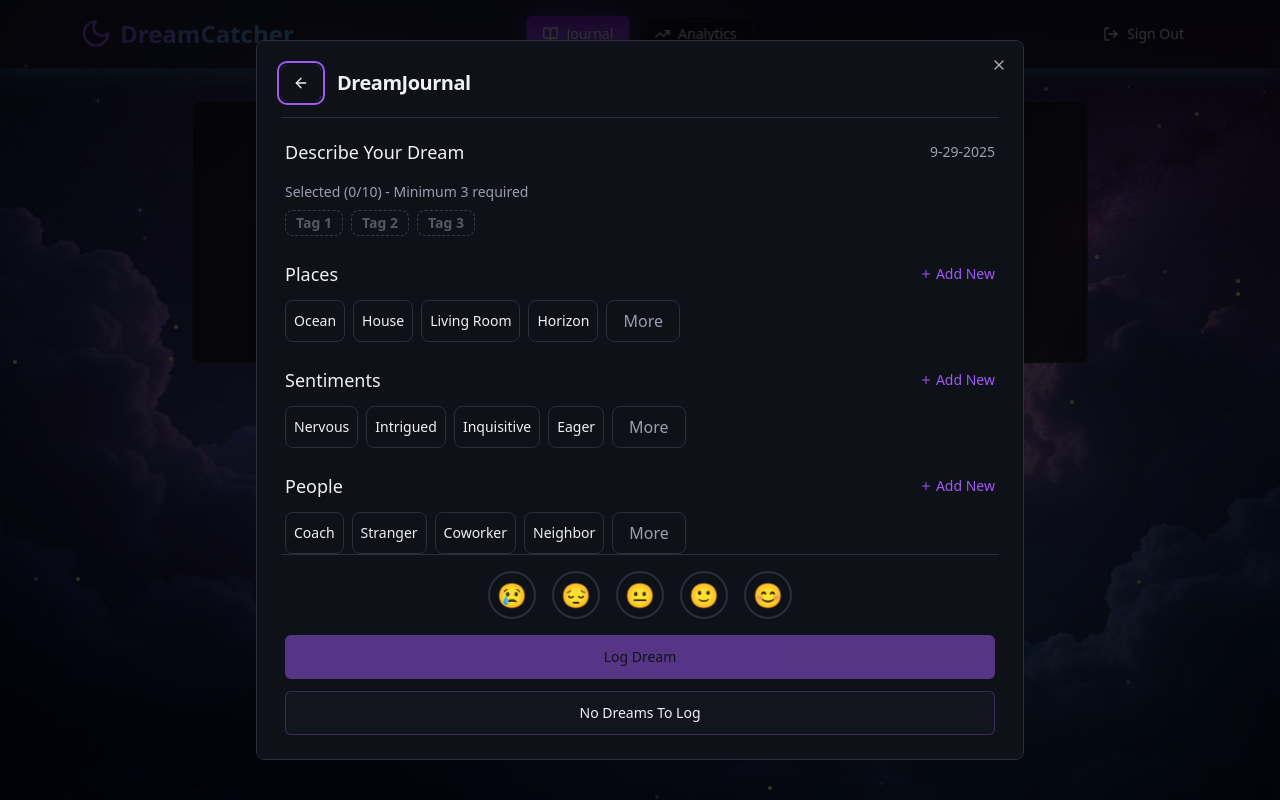
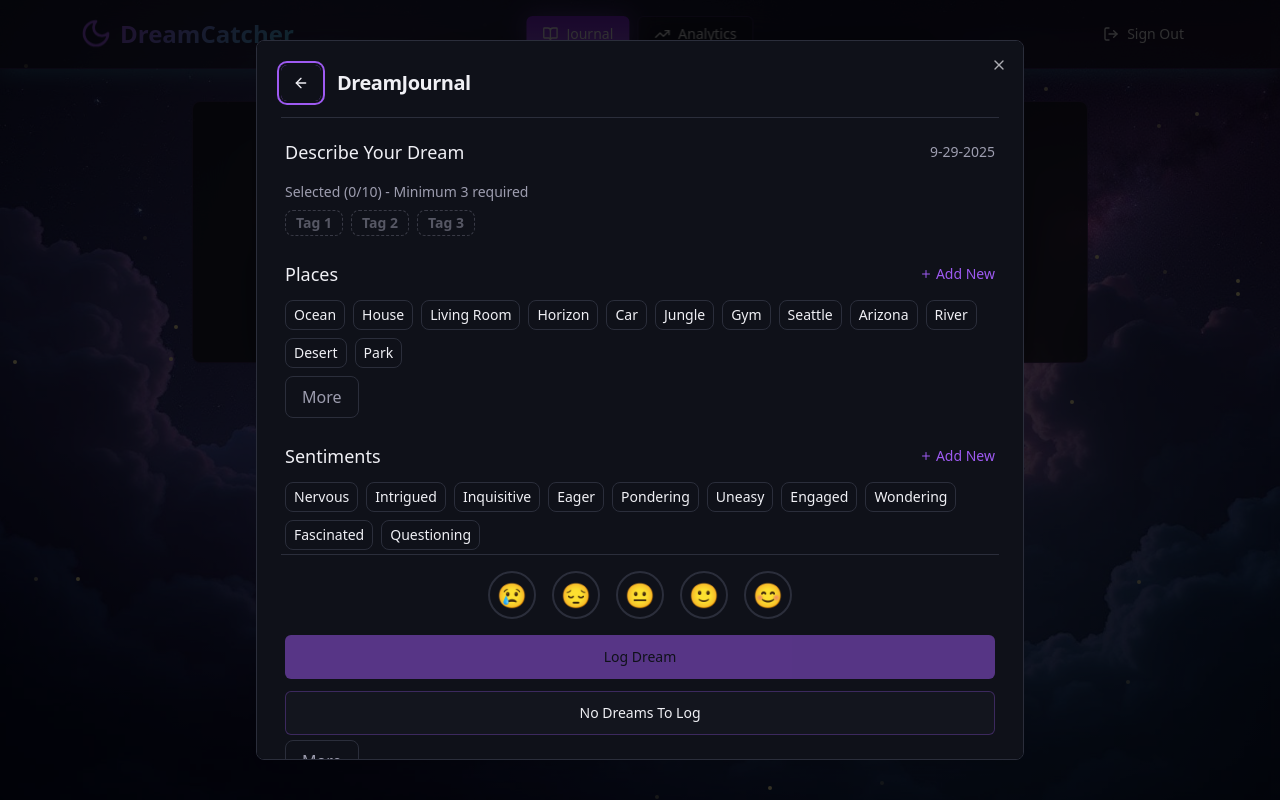
Before and after one commit to augustbrowning/dream-catcher-studio, a React (Vite) app: page / in a window 1280 px wide. Built offline with nearby package versions, Linux system fonts and the light colour scheme.

Commit message:
Refactor badge display

```diff
--- a/src/components/DreamEntryPopup.tsx
+++ b/src/components/DreamEntryPopup.tsx
@@ -213,7 +213,7 @@ const DreamEntryPopup = ({ isOpen, onClose, onSave }: DreamEntryPopupProps) => {
               </div>
             )}
             <div className="flex flex-wrap gap-2">
-              {(expandedPlaces ? PLACES : PLACES.slice(0, 4)).map((place) => (
+              {(expandedPlaces ? PLACES : PLACES).map((place) => (
                 <button
                   key={place}
                   onClick={() => handleTagToggle(place, selectedPlaces, setSelectedPlaces)}
@@ -226,15 +226,17 @@ const DreamEntryPopup = ({ isOpen, onClose, onSave }: DreamEntryPopupProps) => {
                   {place}
                 </button>
               ))}
+            </div>
             {PLACES.length > 4 && (
+              <div className="flex mt-2">
                 <button
                   onClick={() => setExpandedPlaces(!expandedPlaces)}
                   className="px-4 py-2 rounded-lg border border-border hover:bg-muted text-muted-foreground transition-colors"
                 >
                   {expandedPlaces ? 'Less' : 'More'}
                 </button>
+              </div>
             )}
-            </div>
           </div>
 
           {/* Sentiments */}
@@ -272,7 +274,7 @@ const DreamEntryPopup = ({ isOpen, onClose, onSave }: DreamEntryPopupProps) => {
               </div>
             )}
             <div className="flex flex-wrap gap-2">
-              {(expandedSentiments ? SENTIMENTS : SENTIMENTS.slice(0, 4)).map((sentiment) => (
+              {(expandedSentiments ? SENTIMENTS : SENTIMENTS).map((sentiment) => (
                 <button
                   key={sentiment}
                   onClick={() => handleTagToggle(sentiment, selectedSentiments, setSelectedSentiments)}
@@ -285,15 +287,17 @@ const DreamEntryPopup = ({ isOpen, onClose, onSave }: DreamEntryPopupProps) => {
                   {sentiment}
                 </button>
               ))}
+            </div>
             {SENTIMENTS.length > 4 && (
+              <div className="flex mt-2">
                 <button
                   onClick={() => setExpandedSentiments(!expandedSentiments)}
                   className="px-4 py-2 rounded-lg border border-border hover:bg-muted text-muted-foreground transition-colors"
                 >
                   {expandedSentiments ? 'Less' : 'More'}
                 </button>
+              </div>
             )}
-            </div>
           </div>
 
           {/* People */}
@@ -331,7 +335,7 @@ const DreamEntryPopup = ({ isOpen, onClose, onSave }: DreamEntryPopupProps) => {
               </div>
             )}
             <div className="flex flex-wrap gap-2">
-              {(expandedPeople ? PEOPLE : PEOPLE.slice(0, 4)).map((person) => (
+              {(expandedPeople ? PEOPLE : PEOPLE).map((person) => (
                 <button
                   key={person}
                   onClick={() => handleTagToggle(person, selectedPeople, setSelectedPeople)}
@@ -344,15 +348,17 @@ const DreamEntryPopup = ({ isOpen, onClose, onSave }: DreamEntryPopupProps) => {
                   {person}
                 </button>
               ))}
+            </div>
             {PEOPLE.length > 4 && (
+              <div className="flex mt-2">
                 <button
                   onClick={() => setExpandedPeople(!expandedPeople)}
                   className="px-4 py-2 rounded-lg border border-border hover:bg-muted text-muted-foreground transition-colors"
                 >
                   {expandedPeople ? 'Less' : 'More'}
                 </button>
+              </div>
             )}
-            </div>
           </div>
 
           {/* Actions */}
@@ -390,7 +396,7 @@ const DreamEntryPopup = ({ isOpen, onClose, onSave }: DreamEntryPopupProps) => {
               </div>
             )}
             <div className="flex flex-wrap gap-2">
-              {(expandedActions ? ACTIONS : ACTIONS.slice(0, 4)).map((action) => (
+              {(expandedActions ? ACTIONS : ACTIONS).map((action) => (
                 <button
                   key={action}
                   onClick={() => handleTagToggle(action, selectedActions, setSelectedActions)}
@@ -403,15 +409,17 @@ const DreamEntryPopup = ({ isOpen, onClose, onSave }: DreamEntryPopupProps) => {
                   {action}
                 </button>
               ))}
+            </div>
             {ACTIONS.length > 4 && (
+              <div className="flex mt-2">
                 <button
                   onClick={() => setExpandedActions(!expandedActions)}
                   className="px-4 py-2 rounded-lg border border-border hover:bg-muted text-muted-foreground transition-colors"
                 >
                   {expandedActions ? 'Less' : 'More'}
                 </button>
+              </div>
             )}
-            </div>
           </div>
 
           {/* Mood Selection - Sticky */}
```
Lines whose indentation alone changed are shown as unchanged.
